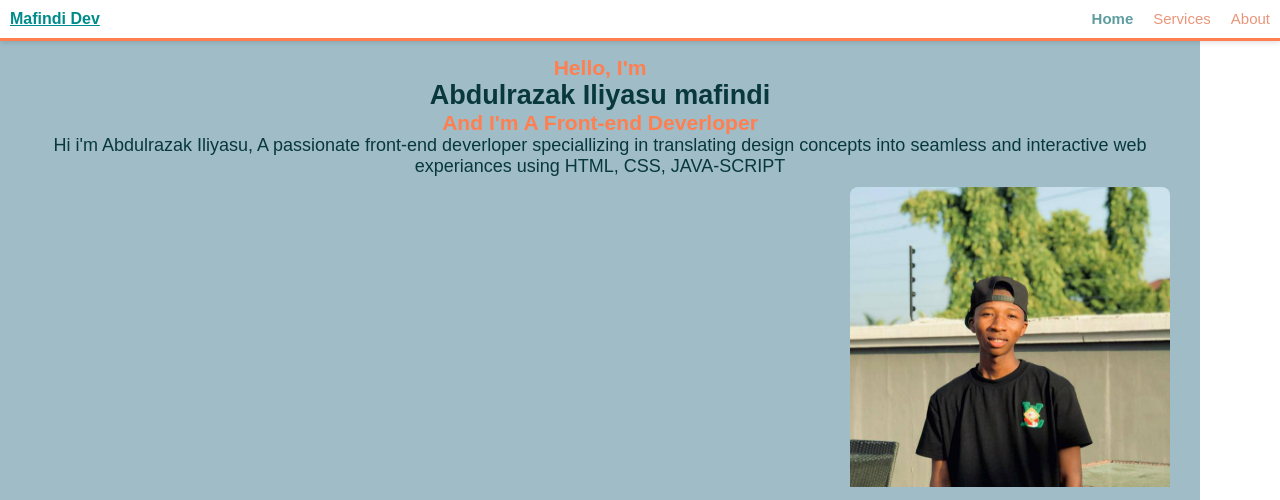
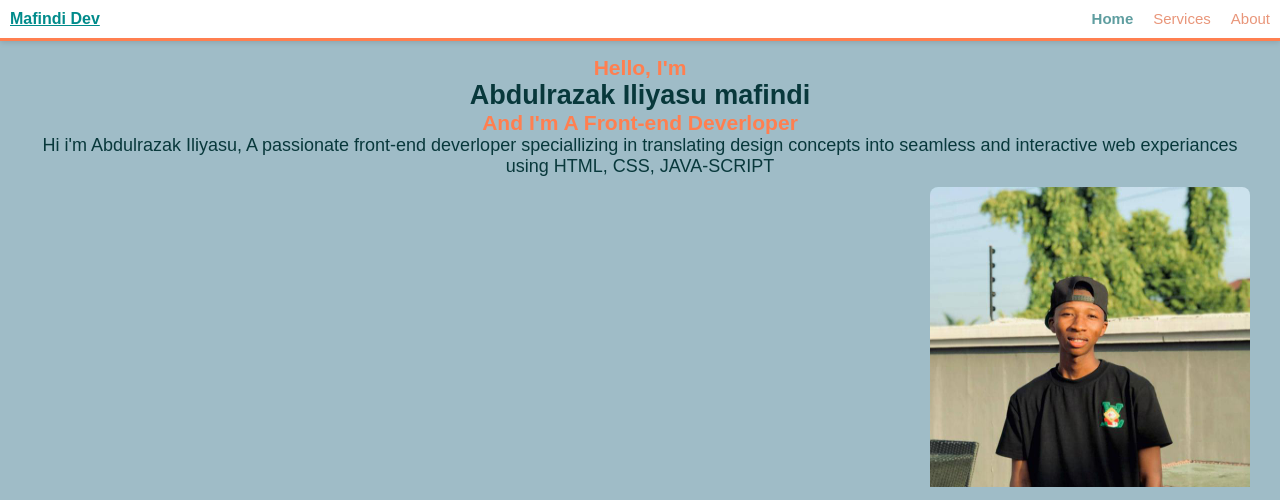
Before and after one commit to mafindijr/mafindi-s-dev, a plain HTML site: page index.html in a window 1280 px wide. Shown: the top 500 px of the page. Drawn offline with Linux system fonts and the light colour scheme.

Commit message:
updating the application

```diff
--- a/mafindi.css
+++ b/mafindi.css
@@ -16,10 +16,9 @@
 
     background-color: whitesmoke;
     width: 100%;
-    max-width: 1200px;
     height: 100%;
     box-shadow: rgba(0, 0, 0, 0.15);
-    overflow: hidden;
+
 
   }
 
--- a/package.json
+++ /dev/null
@@ -1,5 +0,0 @@
-{
-  "dependencies": {
-    "vite": "^6.3.5"
-  }
-}
```
Also changed, not shown: README.md (deleted).
